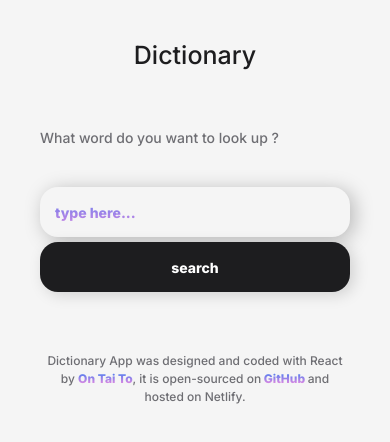
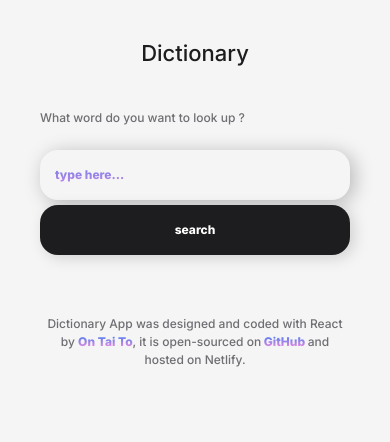
Before and after one commit to EvaSuper0115/dictionary-project, a React (Create React App) app: page / in a window 390 px wide. Shown: the top 442 px of the page. Built offline with nearby package versions, Linux system fonts and the light colour scheme.

Commit message:
setted CSS for the word

```diff
--- a/src/App.css
+++ b/src/App.css
@@ -8,8 +8,8 @@
   --border-radius: 18px;
   --box-shadow: 4px 3px 15px rgba(0, 0, 0, 0.15);
   --onFocus-box-shadow: 4px 3px 19px rgba(0, 0, 0, 0.25);
-  --primary-font-size: 19px;
-  --accent-font-size: 33px;
+  --primary-font-size: 13px;
+  --accent-font-size: 28px;
   --transition: all 200ms ease-in-out;
 }
 
@@ -33,8 +33,8 @@ body {
   color: var(--secondary-font-color);
   font-size: var(--primary-font-size);
   line-height: 29px;
-  margin-top: 53px;
-  margin-bottom: 35px;
+  margin-top: 37px;
+  margin-bottom: 18px;
 }
 .form {
   display: grid;
@@ -75,6 +75,11 @@ body {
   background: var(--primary-font-color);
   color: white;
 }
+.word {
+  font-size: 30px;
+  padding: 25px 0;
+  font-weight: var(--accent-font-weight);
+}
 footer {
   font-size: 12px;
   margin-top: 60px;
@@ -96,7 +101,7 @@ footer a {
     grid-template-columns: 1fr;
   }
   :root {
-    --accent-font-size: 25px;
-    --primary-font-size: 14px;
+    --accent-font-size: 22px;
+    --primary-font-size: 12px;
   }
 }
```
